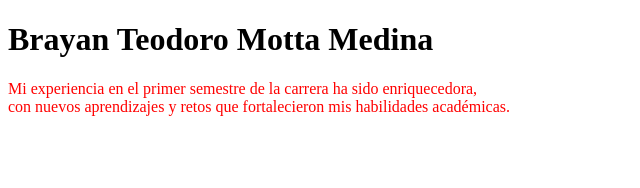
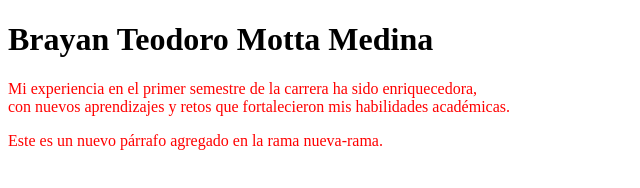
Before and after one commit to bmotta1506/Laboratorio2IDWeb, a plain HTML site: page index.html in a window 1280 px wide. Shown: the whole page, without its empty margins (0-640 px from the left). Drawn offline with Linux system fonts and the light colour scheme.

Commit message:
Primer commit en nueva-rama: agregado párrafo en index.html

```diff
--- a/index.html
+++ b/index.html
@@ -10,5 +10,6 @@
     <h1>Brayan Teodoro Motta Medina</h1>
     <p>Mi experiencia en el primer semestre de la carrera ha sido enriquecedora, <br>
         con nuevos aprendizajes y retos que fortalecieron mis habilidades académicas.</p>
+        <p>Este es un nuevo párrafo agregado en la rama nueva-rama.</p>
 </body>
 </html>
```
